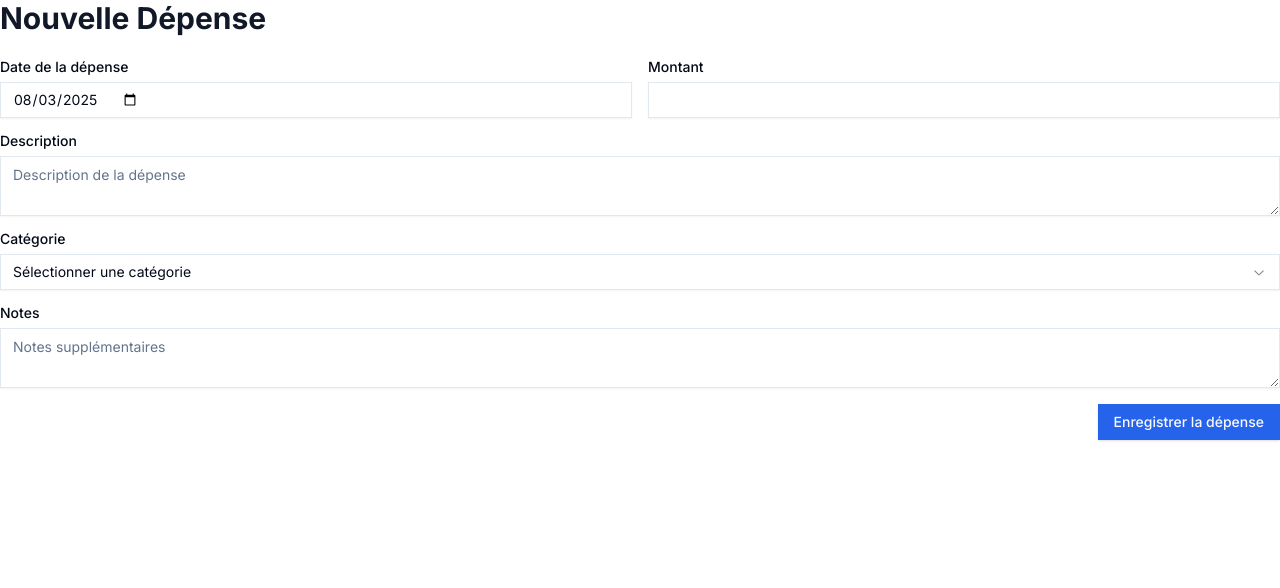
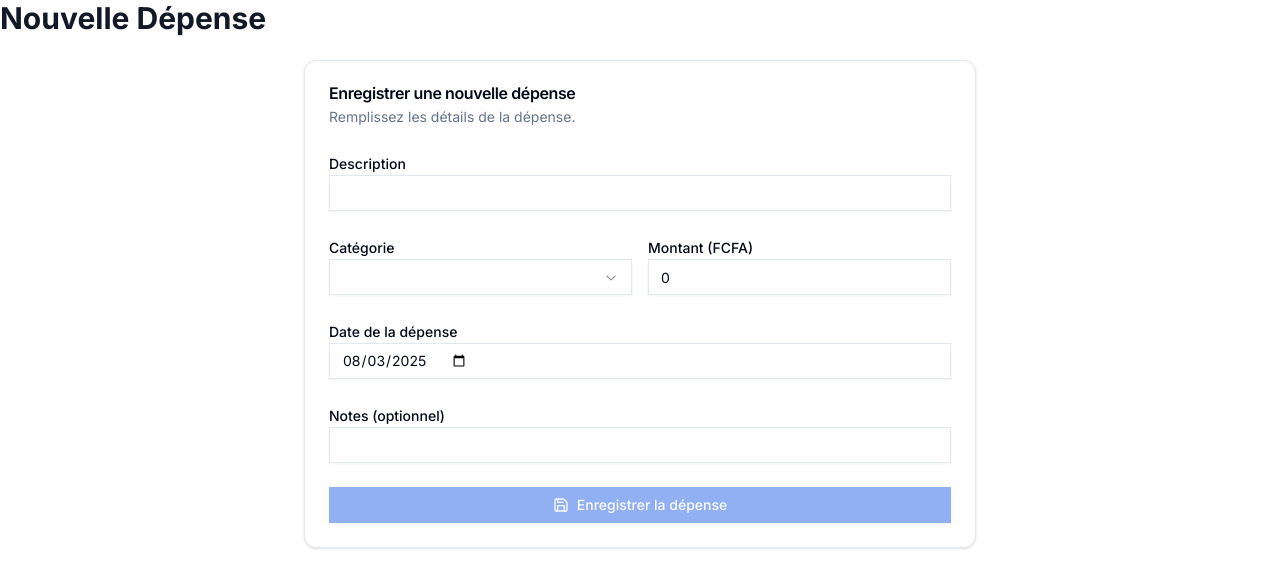
Before and after one commit to samaziz679/solar-vision-burkina-erp, a Next.js app: page /expenses/new in a window 1280 px wide. Shown: the top 588 px of the page. Built offline with nearby package versions, Linux system fonts and the light colour scheme.

Commit message:
Update expense-form.tsx

```diff
--- a/components/expenses/expense-form.tsx
+++ b/components/expenses/expense-form.tsx
@@ -1,90 +1,175 @@
 "use client"
 
-import { useFormState, useFormStatus, type FormAction } from "react-dom"
+import { useState, useEffect } from "react"
+import { useFormState } from "react-dom"
+import { useRouter } from "next/navigation"
 import { Button } from "@/components/ui/button"
 import { Input } from "@/components/ui/input"
 import { Label } from "@/components/ui/label"
+import { Card, CardContent, CardDescription, CardHeader, CardTitle } from "@/components/ui/card"
+import { Alert, AlertDescription } from "@/components/ui/alert"
 import { Select, SelectContent, SelectItem, SelectTrigger, SelectValue } from "@/components/ui/select"
-import { Textarea } from "@/components/ui/textarea"
+import { Loader2, Save } from "lucide-react"
 import type { Expense } from "@/lib/supabase/types"
-import { Alert, AlertDescription, AlertTitle } from "@/components/ui/alert"
-import { ExclamationTriangleIcon } from "@radix-ui/react-icons"
+import { createExpense, updateExpense } from "@/app/expenses/actions"
 
 interface ExpenseFormProps {
-  action: FormAction
-  initialData?: Expense
+  expense?: Expense // Optional prop for editing existing expenses
 }
 
-function SubmitButton() {
-  const { pending } = useFormStatus()
-  return (
-    <Button type="submit" disabled={pending}>
-      {pending ? "Enregistrement..." : "Enregistrer la dépense"}
-    </Button>
+const expenseCategories = [
+  "salaire",
+  "loyer",
+  "emprunt",
+  "electricite",
+  "eau",
+  "internet",
+  "carburant",
+  "maintenance",
+  "autre",
+] as const
+
+export default function ExpenseForm({ expense }: ExpenseFormProps) {
+  const router = useRouter()
+  const isEditing = !!expense
+
+  const action = isEditing ? updateExpense : createExpense
+  const [state, formAction, isPending] = useFormState(action, { error: null, success: false })
+
+  const [description, setDescription] = useState(expense?.description || "")
+  const [category, setCategory] = useState<(typeof expenseCategories)[number]>(expense?.category || "autre")
+  const [amount, setAmount] = useState<number>(expense?.amount || 0)
+  const [expenseDate, setExpenseDate] = useState<string>(
+    expense?.expense_date
+      ? new Date(expense.expense_date).toISOString().split("T")[0]
+      : new Date().toISOString().split("T")[0],
   )
+  const [notes, setNotes] = useState(expense?.notes || "")
+
+  useEffect(() => {
+    if (state?.success) {
+      router.push("/expenses") // Redirect to expenses list on success
     }
-
-export default function ExpenseForm({ action, initialData }: ExpenseFormProps) {
-  const [state, formAction] = useFormState(action, {})
+  }, [state, router])
 
   return (
-    <form action={formAction} className="grid gap-4 md:grid-cols-2">
-      {initialData?.id && <input type="hidden" name="id" value={initialData.id} />}
-      <div className="grid gap-2">
+    <Card className="w-full max-w-2xl mx-auto">
+      <CardHeader>
+        <CardTitle>{isEditing ? "Modifier la dépense" : "Enregistrer une nouvelle dépense"}</CardTitle>
+        <CardDescription>
+          {isEditing ? "Mettez à jour les détails de la dépense." : "Remplissez les détails de la dépense."}
+        </CardDescription>
+      </CardHeader>
+      <CardContent>
+        <form action={formAction} className="space-y-6">
+          {isEditing && <input type="hidden" name="id" value={expense.id} />}
+
+          <div>
+            <Label htmlFor="description">Description</Label>
+            <Input
+              id="description"
+              name="description"
+              type="text"
+              value={description}
+              onChange={(e) => setDescription(e.target.value)}
+              required
+              disabled={isPending}
+            />
+          </div>
+
+          <div className="grid grid-cols-1 md:grid-cols-2 gap-4">
+            <div>
+              <Label htmlFor="category">Catégorie</Label>
+              <Select
+                name="category"
+                value={category}
+                onValueChange={(value: (typeof expenseCategories)[number]) => setCategory(value)}
+                disabled={isPending}
+                required
+              >
+                <SelectTrigger>
+                  <SelectValue placeholder="Sélectionner une catégorie" />
+                </SelectTrigger>
+                <SelectContent>
+                  {expenseCategories.map((cat) => (
+                    <SelectItem key={cat} value={cat}>
+                      {cat.charAt(0).toUpperCase() + cat.slice(1).replace("_", " ")}
+                    </SelectItem>
+                  ))}
+                </SelectContent>
+              </Select>
+            </div>
+            <div>
+              <Label htmlFor="amount">Montant (FCFA)</Label>
+              <Input
+                id="amount"
+                name="amount"
+                type="number"
+                step="0.01"
+                value={amount}
+                onChange={(e) => setAmount(Number(e.target.value))}
+                min={0.01}
+                required
+                disabled={isPending}
+              />
+            </div>
+          </div>
+
+          <div>
             <Label htmlFor="expense_date">Date de la dépense</Label>
             <Input
               id="expense_date"
               name="expense_date"
               type="date"
-          defaultValue={initialData?.expense_date || new Date().toISOString().split("T")[0]}
+              value={expenseDate}
+              onChange={(e) => setExpenseDate(e.target.value)}
               required
+              disabled={isPending}
             />
           </div>
-      <div className="grid gap-2">
-        <Label htmlFor="amount">Montant</Label>
-        <Input id="amount" name="amount" type="number" step="0.01" defaultValue={initialData?.amount || ""} required />
-      </div>
-      <div className="grid gap-2 md:col-span-2">
-        <Label htmlFor="description">Description</Label>
-        <Textarea
-          id="description"
-          name="description"
-          placeholder="Description de la dépense"
-          defaultValue={initialData?.description || ""}
-          required
+
+          <div>
+            <Label htmlFor="notes">Notes (optionnel)</Label>
+            <Input
+              id="notes"
+              name="notes"
+              type="text"
+              value={notes}
+              onChange={(e) => setNotes(e.target.value)}
+              disabled={isPending}
             />
           </div>
-      <div className="grid gap-2 md:col-span-2">
-        <Label htmlFor="category">Catégorie</Label>
-        <Select name="category" defaultValue={initialData?.category || ""}>
-          <SelectTrigger id="category">
-            <SelectValue placeholder="Sélectionner une catégorie" />
-          </SelectTrigger>
-          <SelectContent>
-            <SelectItem value="Salaires">Salaires</SelectItem>
-            <SelectItem value="Loyer">Loyer</SelectItem>
-            <SelectItem value="Services Publics">Services Publics</SelectItem>
-            <SelectItem value="Transport">Transport</SelectItem>
-            <SelectItem value="Marketing">Marketing</SelectItem>
-            <SelectItem value="Maintenance">Maintenance</SelectItem>
-            <SelectItem value="Autre">Autre</SelectItem>
-          </SelectContent>
-        </Select>
-      </div>
-      <div className="grid gap-2 md:col-span-2">
-        <Label htmlFor="notes">Notes</Label>
-        <Textarea id="notes" name="notes" placeholder="Notes supplémentaires" defaultValue={initialData?.notes || ""} />
-      </div>
+
           {state?.error && (
-        <Alert variant="destructive" className="md:col-span-2">
-          <ExclamationTriangleIcon className="h-4 w-4" />
-          <AlertTitle>Erreur</AlertTitle>
+            <Alert variant="destructive">
               <AlertDescription>{state.error}</AlertDescription>
             </Alert>
           )}
-      <div className="md:col-span-2 flex justify-end">
-        <SubmitButton />
-      </div>
+          {state?.success && (
+            <Alert>
+              <AlertDescription>{state.message}</AlertDescription>
+            </Alert>
+          )}
+
+          <Button
+            type="submit"
+            className="w-full"
+            disabled={isPending || !description || !category || isNaN(amount) || amount <= 0 || !expenseDate}
+          >
+            {isPending ? (
+              <>
+                <Loader2 className="mr-2 h-4 w-4 animate-spin" />
+                {isEditing ? "Mise à jour..." : "Enregistrement..."}
+              </>
+            ) : (
+              <>
+                <Save className="mr-2 h-4 w-4" />
+                {isEditing ? "Mettre à jour la dépense" : "Enregistrer la dépense"}
+              </>
+            )}
+          </Button>
         </form>
+      </CardContent>
+    </Card>
   )
 }
```
Lines whose indentation alone changed are shown as unchanged.
